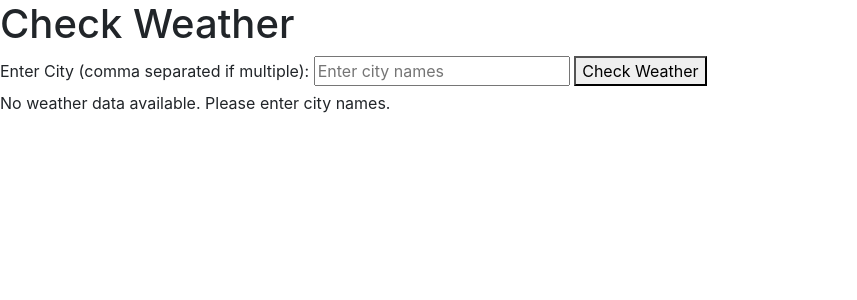
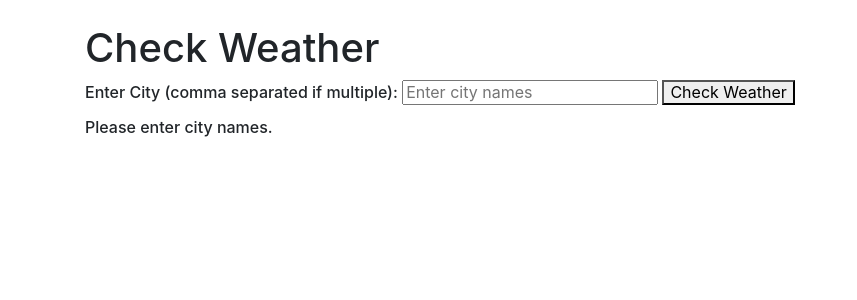
Before and after one commit to Rish2710/Django_Weather_App, a Django app: page /weather/ in a window 1280 px wide. Shown: the top 300 px of the page, without its empty margins (0-857 px from the left). Run offline with Django 5.2, Linux system fonts and the light colour scheme; some libraries are stand-ins or nearby versions.

Commit message:
Made some cosmetic changes for UI

```diff
--- /dev/null
+++ b/weather_alert/weather/static/css/style.css
@@ -0,0 +1,5 @@
+
+.container {
+    margin-left: 20px;
+    margin-right: 20px;
+}
--- a/weather_alert/weather/templates/weather/weather_view.html
+++ b/weather_alert/weather/templates/weather/weather_view.html
@@ -1,3 +1,4 @@
+
 {% load static %}
 
 <!DOCTYPE html>
@@ -18,17 +19,21 @@
     </style>
 </head>
 <body>
+    <div class="container">
+        <br>
         <h1>Check Weather</h1>
 
         <form method="post">
             {% csrf_token %}
-        <label for="city">Enter City (comma separated if multiple):</label>
+            <h6><label for="city">Enter City (comma separated if multiple):</label>
             <input type="text" id="city" name="city" placeholder="Enter city names" required>
-        <button type="submit">Check Weather</button>
+            <button type="submit">Check Weather</button></h6>
         </form>
 
         {% if cities_weather %}
+            <br>
             <h2>Weather Details</h2>
+            <br>
             <ul>
             {% for city_weather in cities_weather %}
                 <li>
@@ -51,7 +56,8 @@
             {% endfor %}
             </ul>
         {% else %}
-        <p>No weather data available. Please enter city names.</p>
+            <h6><p>Please enter city names.</p></h6>
         {% endif %}
+    </div>
 </body>
 </html>
```
Also changed, not shown: weather_alert/db.sqlite3. Lines whose indentation alone changed are shown as unchanged.
